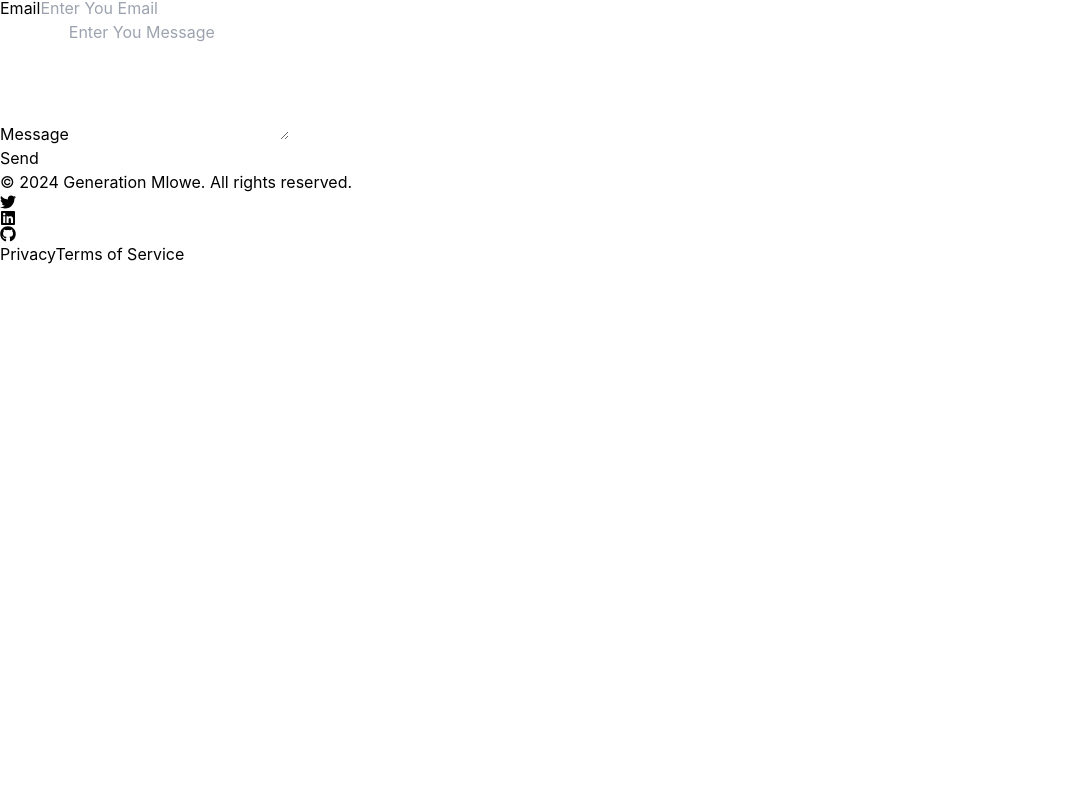
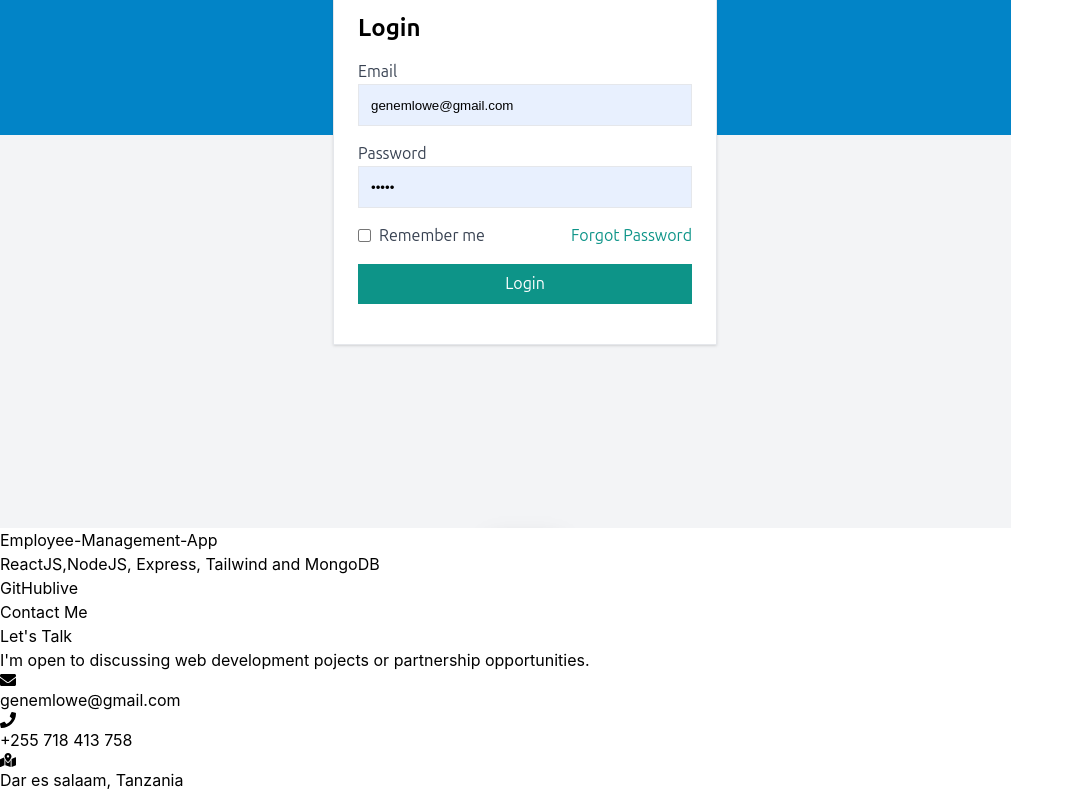
Before and after one commit to Mlowegene/mlowe-portifolio, a React (Vite) app: page / in a window 1280 px wide. Shown: the part 7037-7833 px from the top of the page, without its empty margins (0-1074 px from the left). Before the commit the page ends 7303 px from the top, so only its background shows below. Built offline with nearby package versions, Linux system fonts and the light colour scheme.

Commit message:
fix: add new projects

```diff
--- a/src/components/Projects.jsx
+++ b/src/components/Projects.jsx
@@ -3,6 +3,7 @@ import DashboardImage from "../assets/dashboardImage.png"
 import GithubUserSearch from "../assets/github-search.png"
 import Dictionary from "../assets/Dictionary-App.png"
 import PromptopiaImage from "../assets/Promptopia.png"
+import EmployeeSystemImage from "../assets/EmployeeSystemImage.png"
 const projects = [
     {
       id: 1,
@@ -35,6 +36,14 @@ const projects = [
       image: PromptopiaImage,
       github: "https://github.com/Mlowegene/AI-prompts-app",
       live: "#",
+    },
+    {
+      id: 5,
+      name: "Employee-Management-App",
+      technologies: "ReactJS,NodeJS, Express, Tailwind and MongoDB",
+      image: EmployeeSystemImage,
+      github: "https://github.com/Mlowegene/employee-management-app",
+      live: "https://employee-management-app-kappa.vercel.app",
     }
   ];
 function Projects() {
```
Also changed, not shown: src/assets/EmployeeSystemImage.png (added).
